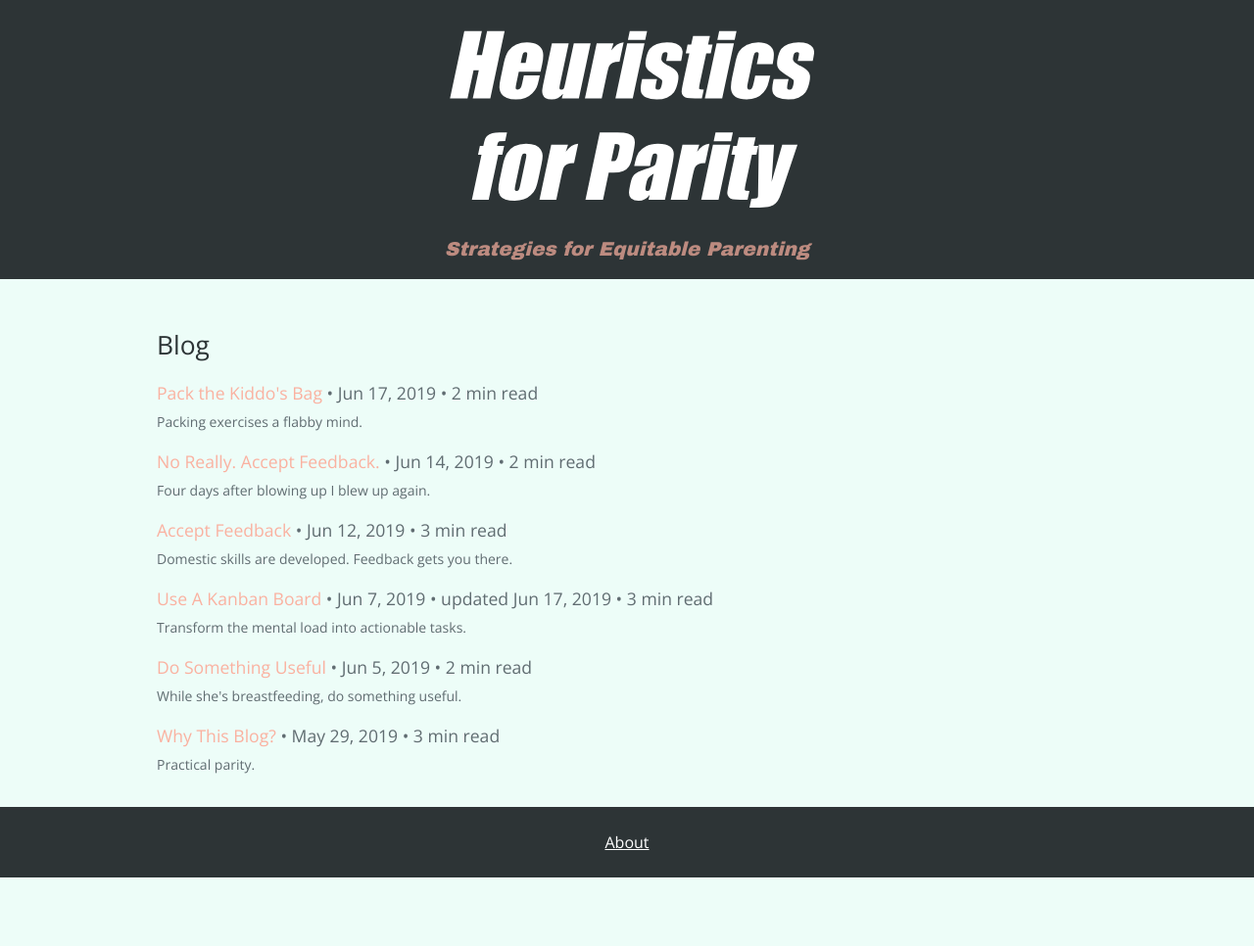
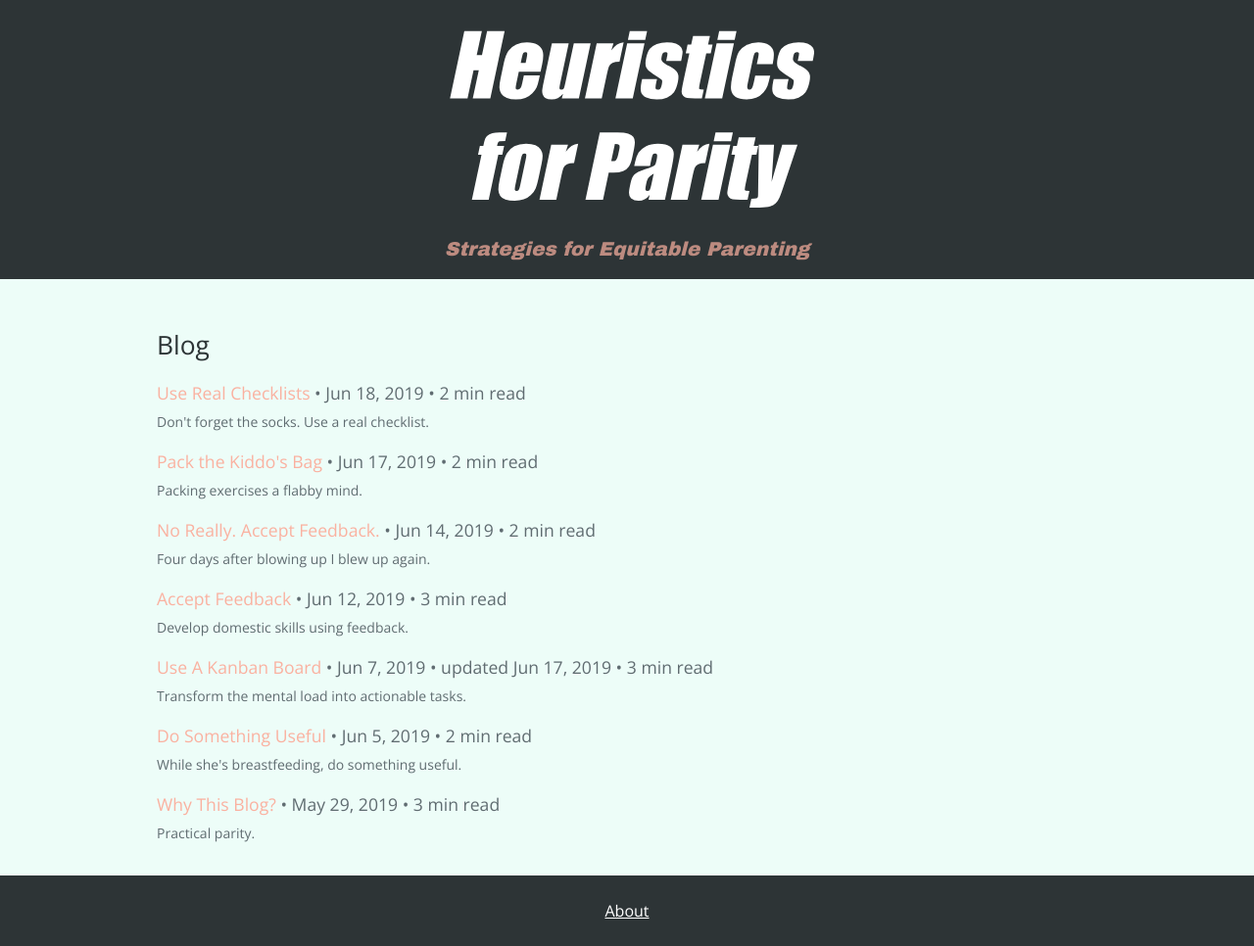
Before and after one commit to brntsllvn/wtf.parity, a Jekyll site: the page built from index.markdown, in a window 1280 px wide. Shown: the whole page at 98% size. Built offline with Jekyll 4.4.1, drawn with Linux system fonts in a browser that asks for light colours; before the commit the page ends 900 px from its top, so only the background shows below that; part of the change alters nothing that is shown.

Commit message:
real checklists

```diff
--- a/_posts/2019-06-12-accept-feedback.markdown
+++ b/_posts/2019-06-12-accept-feedback.markdown
@@ -5,7 +5,7 @@ date:   2019-06-12
 author: Brent Sullivan
 author-page: brent-sullivan
 read-time: 3
-excerpt: Domestic skills are developed. Feedback gets you there.
+excerpt: Develop domestic skills using feedback.
 ---
 
 Two nights ago I lost it.
--- /dev/null
+++ b/_posts/2019-06-18-use-checklists.markdown
@@ -0,0 +1,38 @@
+---
+layout: post
+title:  "Use Real Checklists"
+date:   2019-06-18
+author: Brent Sullivan
+author-page: brent-sullivan
+read-time: 2
+excerpt: Don't forget the socks. Use a real checklist.
+---
+
+Yesterday I [wrote](/2019/06/17/pack-the-kiddos-bag.html) about checklists: "I go through a mental checklist whenever I pack. The checklist includes my past blunders scarring (scaring?) me into remembering the pacifer, the backup shirt, whatever." I included this helpful, go-getter footnote: "An explicit checklist would make packing truly trivial, see [The Checklist Manifesto](https://www.amazon.com/Checklist-Manifesto-How-Things-Right/dp/0312430000) for the nitty-gritty."
+
+I should take my own advice.{% include sup.html number=1 %}
+
+Today I ran through my mental checklist and left the house, son bestrollered, en route to coffee with another dad and baby 20 minutes of bus riding away, and noticed his feet were bare. My heart ached for my son's cold feet.
+
+Fortunately - and this pains me - *mom* had stuffed a pair of socks in the diaper bag *months* earlier. I was simultaneously humbled, proud, frustrated, and amazed. Eclipsing this rainbow of emotions was relief.
+
+No more cold feet!
+
+I created my real checklist in Trello in a new list called "Useful Checklists."
+
+{% include img.html
+    path="/img/newlist.png"
+    alt="New Trello board list called Useful Checklists"
+%}
+
+Here's a partial view.
+
+{% include img.html
+    path="/img/checklist.png"
+    alt="Checklist of diaper bag items"
+%}
+
+Ironically, I've been using real checklists for months and I know they work. I use one to gather my stuff for the gym and another for cleaning the kitchen. I'm stepping up my game by organizing them in Trello. I'll report on the efficacy of my Trello implementation [here](/2019/06/07/use-kanban.html) after a couple weeks.
+
+
+{% include citation.html number=1 text="I wonder how many times I will [declare something](/2019/06/12/accept-feedback.html), fail, then [write about failing](/2019/06/14/no-really-accept-feedback.html)" %}
```
Also changed, not shown: img/checklist.png (added), img/newlist.png (added).
